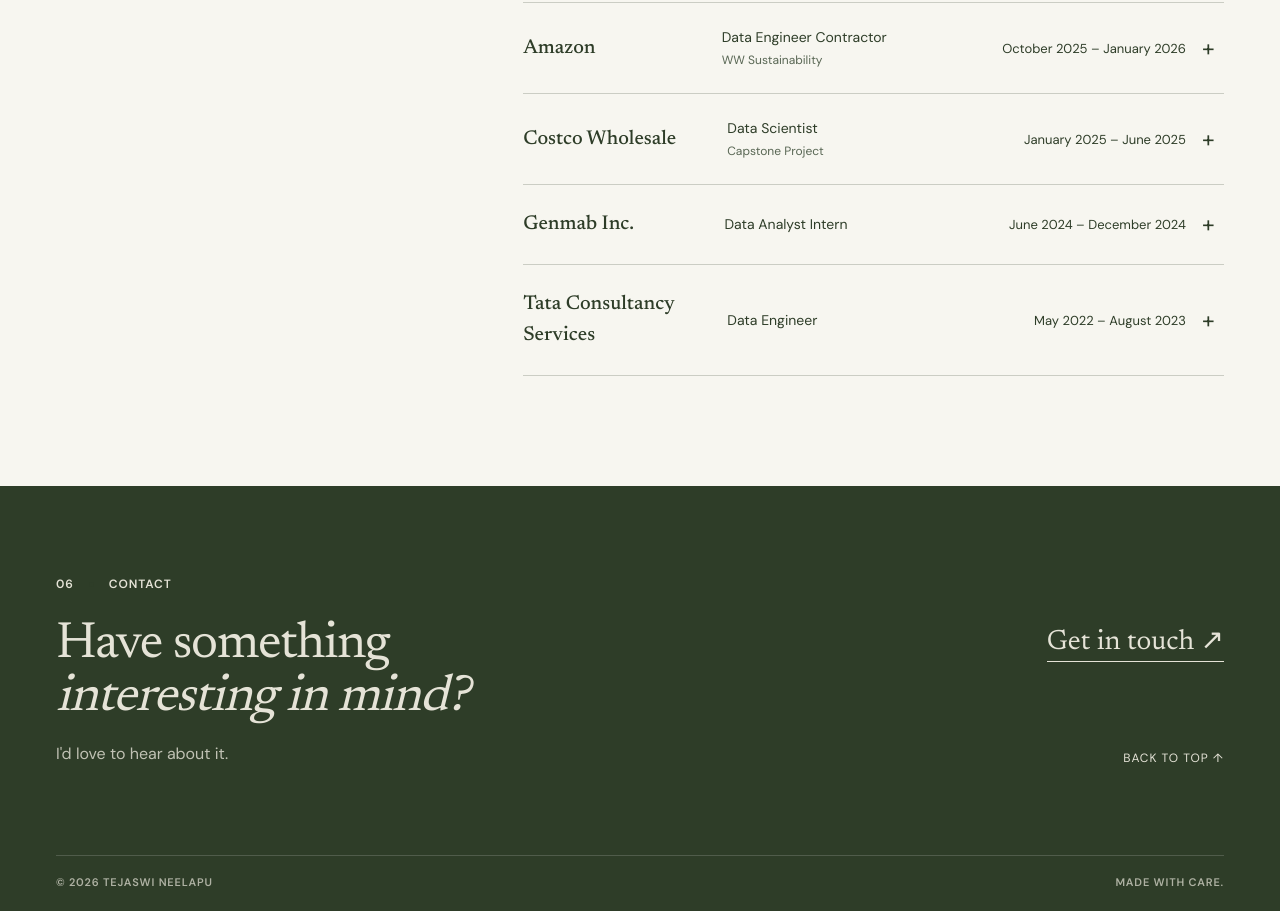
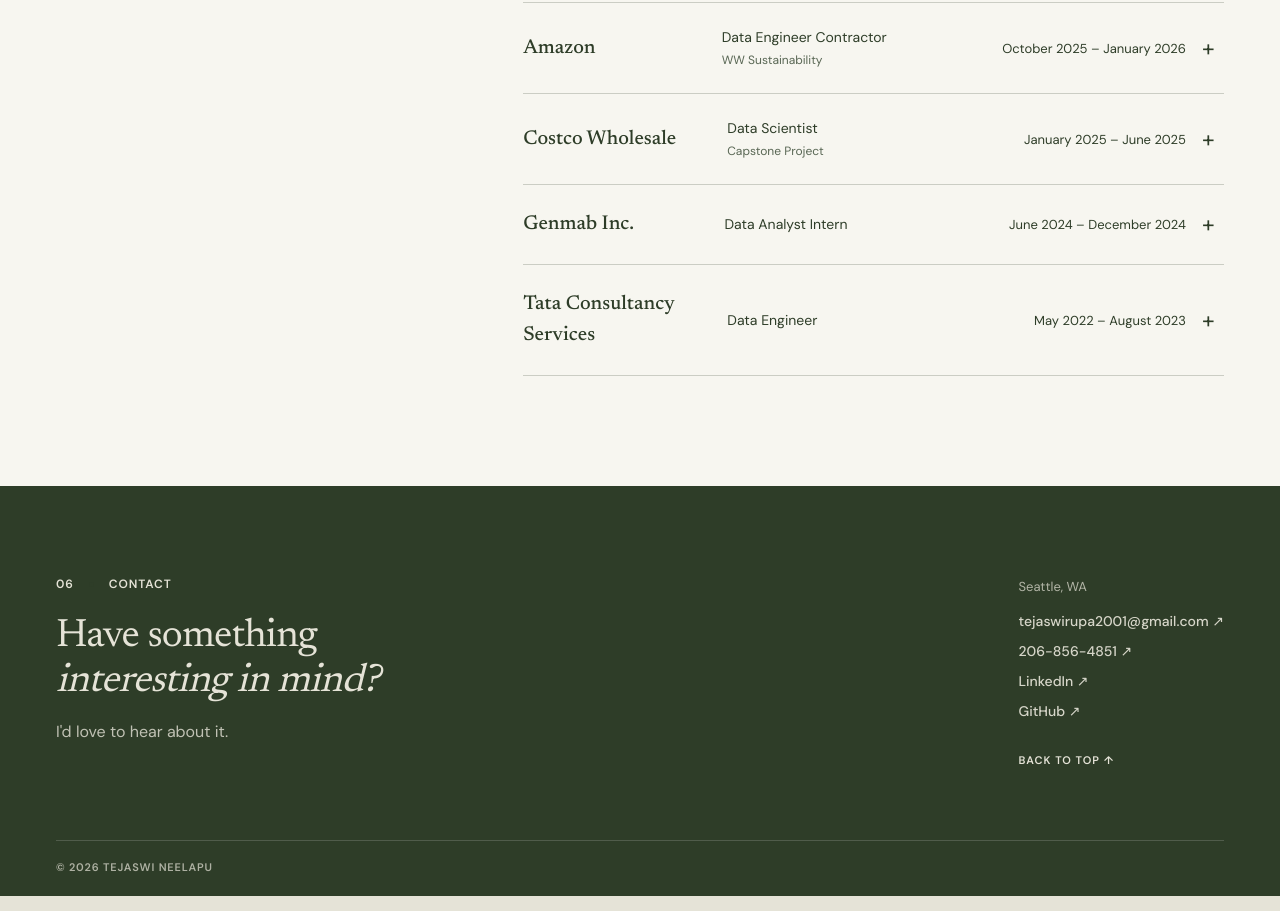
Before and after one commit to tejaswirupa/tejaswirupa.github.io, a plain HTML site: page experience.html in a window 1280 px wide. Shown: the part 707-1618 px from the top of the page. Drawn offline with Linux system fonts and the light colour scheme.

Commit message:
Update shared footer links and reduce headline size on every page

```diff
--- a/experience.html
+++ b/experience.html
@@ -17,7 +17,7 @@
   <link href="https://fonts.googleapis.com/css2?family=DM+Sans:wght@400;500;600;700&family=Newsreader:opsz,wght@6..72,400;6..72,500;6..72,600&display=swap"
         rel="stylesheet">
 
-  <link rel="stylesheet" href="./styles.css?v=20261115-edu">
+  <link rel="stylesheet" href="./styles.css?v=20261115-footerlinks">
   <script defer src="./script.js"></script>
 </head>
 
@@ -374,37 +374,25 @@
   </main>
 
   <footer id="contact">
-    <div class="wrap footer-layout">
-
-      <div>
-        <span class="index-label">
-          06 <span class="section-dot"></span> CONTACT
-        </span>
-
-        <h2>
-          Have something<br>
-          <em>interesting in mind?</em>
-        </h2>
-
-        <p>I'd love to hear about it.</p>
+  <div class="wrap footer-layout">
+    <div class="footer-intro">
+      <span class="index-label">06 <span class="section-dot"></span> CONTACT</span>
+      <h2>Have something<br><em>interesting in mind?</em></h2>
+      <p>I'd love to hear about it.</p>
+    </div>
+    <div class="footer-right">
+      <div class="footer-contact-links" aria-label="Contact and social links">
+        <span class="footer-location">Seattle, WA</span>
+        <a href="mailto:tejaswirupa2001@gmail.com">tejaswirupa2001@gmail.com <span aria-hidden="true">↗</span></a>
+        <a href="tel:+12068564851">206-856-4851 <span aria-hidden="true">↗</span></a>
+        <a href="https://www.linkedin.com/in/tejaswirupa/" target="_blank" rel="noopener noreferrer">LinkedIn <span aria-hidden="true">↗</span></a>
+        <a href="https://github.com/tejaswirupa" target="_blank" rel="noopener noreferrer">GitHub <span aria-hidden="true">↗</span></a>
       </div>
-
-      <div class="footer-right">
-        <a href="contact">
-          Get in touch <span aria-hidden="true">↗</span>
-        </a>
-
-        <a class="back-top" href="#main">
-          BACK TO TOP ↑
-        </a>
-      </div>
+      <a class="back-top" href="#main">BACK TO TOP ↑</a>
     </div>
-
-    <div class="wrap copyright">
-      <span>© <span id="year">2026</span> TEJASWI NEELAPU</span>
-      <span>MADE WITH CARE.</span>
-    </div>
-  </footer>
+  </div>
+  <div class="wrap copyright">© <span id="year">2026</span> TEJASWI NEELAPU</div>
+</footer>
 
 </body>
 </html>
--- a/styles.css
+++ b/styles.css
@@ -135,3 +135,16 @@
 .mini-flower-2{bottom:24px;left:22px;transform:rotate(-12deg);opacity:.14}
 .mini-flower-3{top:26px;right:30px;transform:rotate(-9deg);opacity:.15}
 @media(max-width:700px){.mini-flower{width:48px;height:70px;opacity:.1}.mini-flower-1,.mini-flower-3{right:9px;top:12px}.mini-flower-2{left:8px;bottom:12px}}
+
+/* Consistent, restrained contact footer across all pages */
+footer .footer-layout{align-items:start;gap:clamp(32px,5vw,90px)}
+footer .footer-intro{min-width:0}
+footer .footer-intro h2{font:400 clamp(28px,3.1vw,40px)/1.12 var(--serif);letter-spacing:-.02em;margin:19px 0 12px}
+footer .footer-right{display:flex;flex-direction:column;align-items:flex-start;justify-content:space-between;gap:30px;padding:6px 0 0;min-width:0}
+footer .footer-contact-links{display:flex;flex-direction:column;align-items:flex-start;gap:10px}
+footer .footer-contact-links a{font:500 14px/1.45 var(--sans);letter-spacing:0;overflow-wrap:anywhere;border:0;padding:0;text-decoration:none;opacity:.92}
+footer .footer-contact-links a:hover{text-decoration:underline;text-underline-offset:4px;opacity:1}
+footer .footer-location{font-size:13px;opacity:.72;margin-bottom:3px}
+footer .footer-right>a.back-top{font:600 11px/1.5 var(--sans);letter-spacing:.09em;border:0;padding:0}
+footer .copyright{display:block}
+@media(max-width:700px){footer .footer-layout{display:block}footer .footer-right{padding:22px 0 0;gap:30px}footer .footer-intro h2{font-size:30px}}
```
Also changed, not shown: about.html (+18 -29 lines), contact.html (+21 -2 lines), education.html (+19 -6 lines), index.html (+12 -26 lines), projects.html (+21 -2 lines).
